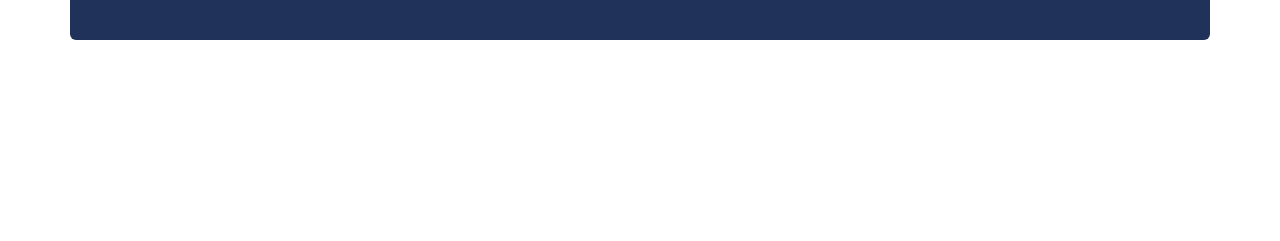
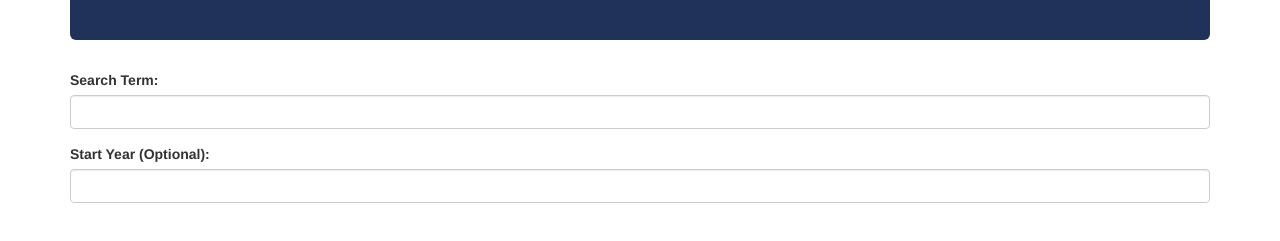
Before and after one commit to Kist221/NYTsearch, a plain HTML site: page index.html in a window 1280 px wide. Shown: the part 155-396 px from the top of the page. Drawn offline with nearby package versions, Linux system fonts and the light colour scheme.

Commit message:
second blood

```diff
--- a/index.html
+++ b/index.html
@@ -20,6 +20,22 @@
 		<h1 class="title"><strong> New York Times Search</strong></h1>
 	</div>
 
+	<div class="row">
+		<div class="col-sm-12">
+<form>
+    <div class="form-group">
+      <label for="usr">Search Term:</label>
+      <input type="text" class="form-control" id="usr">
+    </div>
+    <div class="form-group">
+      <label for="pwd">Start Year (Optional):</label>
+      <input type="password" class="form-control" id="pwd">
+    </div>
+  </form>
+
+
+		</div>
+
 </div>
 
 
```
